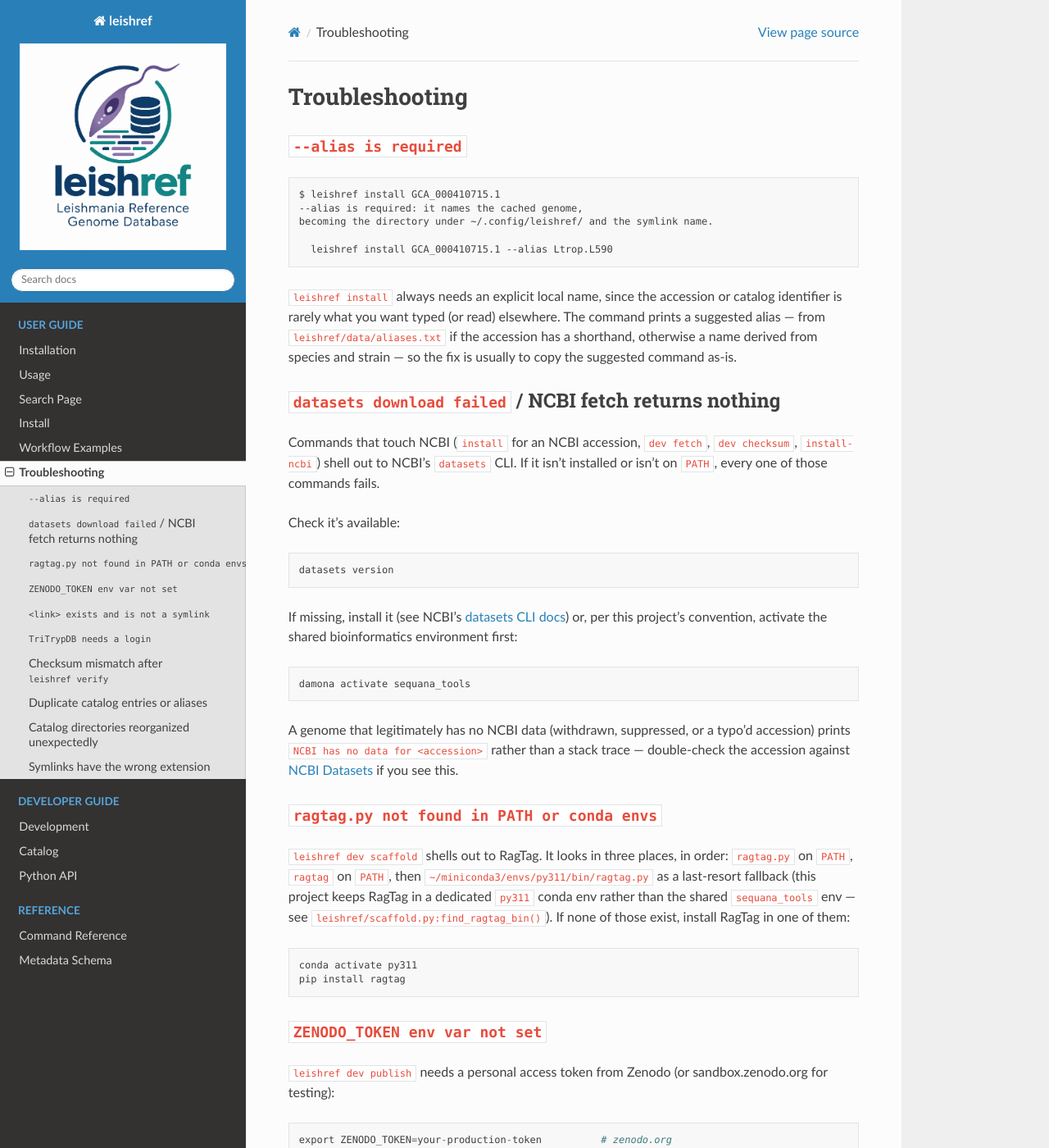
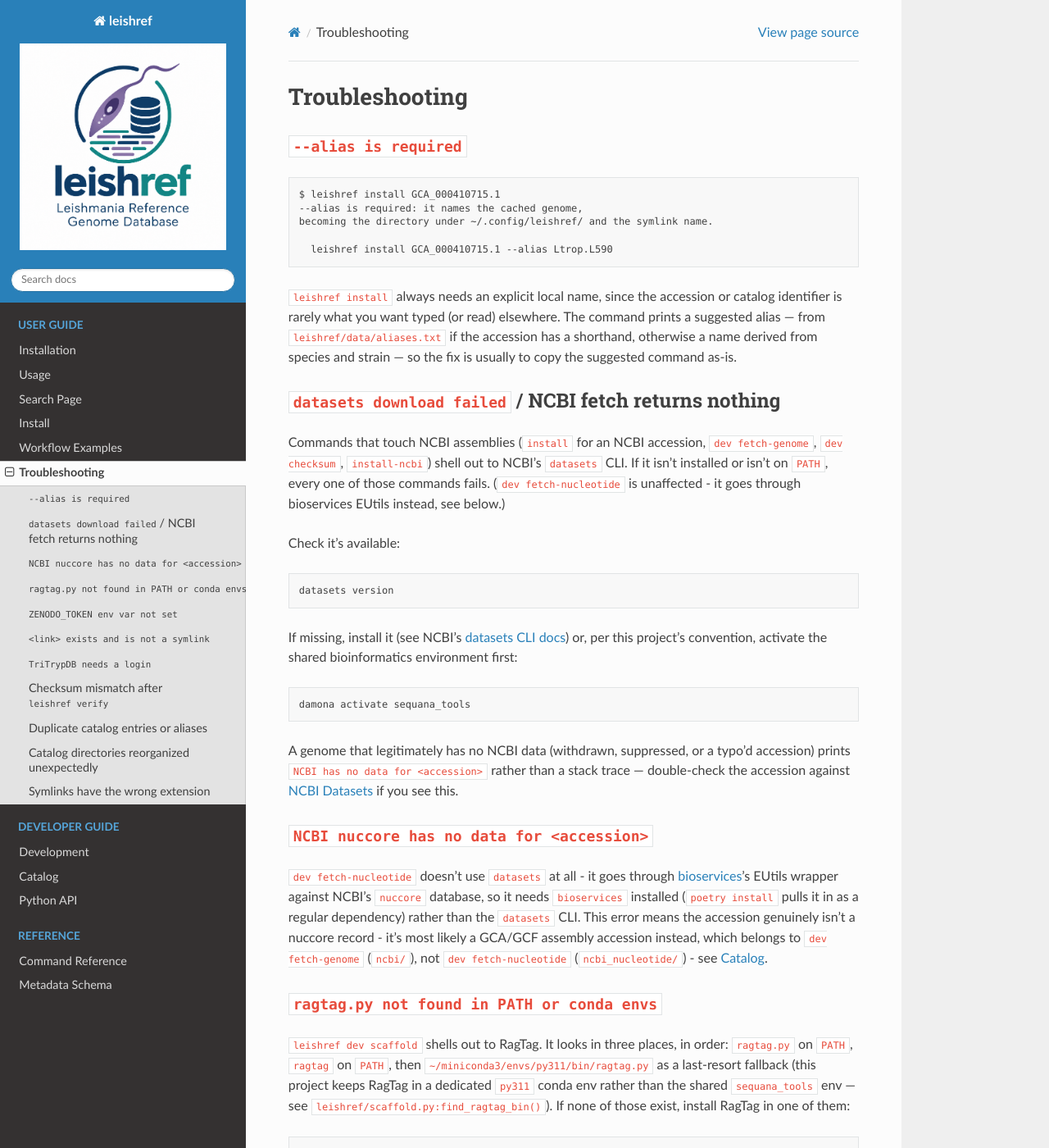
Before and after one commit to cokelaer/leishref, a Sphinx documentation site: the page built from docs/troubleshooting.rst, in a window 1280 px wide and 1400 px high. Shown: the whole window at 82% size. Built offline with Sphinx 7.4.7 and the Read the Docs theme 3.1.0, drawn with Linux system fonts in a browser that asks for light colours.

Commit message:
Rename dev fetch to dev fetch-genome; close nuccore doc gaps
Renames the assembly-fetch command for consistency with the newer
`dev fetch-nucleotide`: bare "fetch" no longer signals which of the two
very different fetch paths (datasets CLI vs bioservices EUtils) it uses.
Updated every reference: COMMAND_GROUPS/OPTION_GROUPS panels, the
prune-scaffold hint, docstrings, tests/test_cli.py, and every mention
across README.md, CLAUDE.md, and docs/*.rst.

Also closes two real documentation gaps for the ncbi_nucleotide category
that the previous two commits missed:
- docs/metadata.rst (the manifest schema reference) didn't list
  `ncbi_nucleotide` as a valid `source`, or mention nuccore accessions
- README.md's source table and dev-command listing didn't mention
  `NCBI-Nucleotide` or `fetch-nucleotide` at all
- docs/troubleshooting.rst had no entry for the nuccore fetch path;
  added one (bioservices vs datasets, GCA/GCF vs nuccore accession mixup)

Fixed a couple of adjacent stale docs while touching the same lines:
`dev fetch --accession X` (flag) -> `dev fetch-genome X` (positional,
the actual signature) in docs/catalog.rst and docs/development.rst.

```diff
--- a/docs/catalog.rst
+++ b/docs/catalog.rst
@@ -26,7 +26,7 @@ named by accession for NCBI genomes and by alias for everything else::
     │       └── metadata.yaml
     └── zenodo/
 
-``leishref dev fetch`` and ``leishref dev import`` write into ``ncbi/``,
+``leishref dev fetch-genome`` and ``leishref dev import`` write into ``ncbi/``,
 ``leishref dev scaffold`` into ``scaffold/``, and a TriTrypDB or Zenodo genome into the
 directory of the same name. Grouping follows how a genome was *made*, not where its
 files currently live: ``leishref dev publish`` deposits a scaffold on Zenodo and records
@@ -100,7 +100,7 @@ Updating the catalog
 
 Add a new genome::
 
-    leishref dev fetch --accession <GCA_ID>
+    leishref dev fetch-genome <GCA_ID>
 
 The catalog is version-controlled in git. Commit metadata changes::
 
--- a/docs/troubleshooting.rst
+++ b/docs/troubleshooting.rst
@@ -21,9 +21,11 @@ usually to copy the suggested command as-is.
 ``datasets download failed`` / NCBI fetch returns nothing
 -------------------------------------------------------------
 
-Commands that touch NCBI (``install`` for an NCBI accession, ``dev fetch``,
-``dev checksum``, ``install-ncbi``) shell out to NCBI's ``datasets`` CLI. If it
-isn't installed or isn't on ``PATH``, every one of those commands fails.
+Commands that touch NCBI assemblies (``install`` for an NCBI accession,
+``dev fetch-genome``, ``dev checksum``, ``install-ncbi``) shell out to NCBI's
+``datasets`` CLI. If it isn't installed or isn't on ``PATH``, every one of those
+commands fails. (``dev fetch-nucleotide`` is unaffected - it goes through
+bioservices EUtils instead, see below.)
 
 Check it's available::
 
@@ -39,6 +41,18 @@ A genome that legitimately has no NCBI data (withdrawn, suppressed, or a typo'd
 accession) prints ``NCBI has no data for <accession>`` rather than a stack trace —
 double-check the accession against `NCBI Datasets
 <https://www.ncbi.nlm.nih.gov/datasets/>`_ if you see this.
+
+``NCBI nuccore has no data for <accession>``
+--------------------------------------------------
+
+``dev fetch-nucleotide`` doesn't use ``datasets`` at all - it goes through
+`bioservices <https://bioservices.readthedocs.io/>`_'s EUtils wrapper against
+NCBI's ``nuccore`` database, so it needs ``bioservices`` installed
+(``poetry install`` pulls it in as a regular dependency) rather than the
+``datasets`` CLI. This error means the accession genuinely isn't a nuccore
+record - it's most likely a GCA/GCF assembly accession instead, which belongs to
+``dev fetch-genome`` (``ncbi/``), not ``dev fetch-nucleotide``
+(``ncbi_nucleotide/``) - see :doc:`catalog`.
 
 ``ragtag.py not found in PATH or conda envs``
 --------------------------------------------------
```
Also changed, not shown: README.md (+13 -8 lines), docs/commands.rst (+6 -6 lines), docs/development.rst (+5 -4 lines), docs/metadata.rst (+5 -2 lines), 2 other files.
